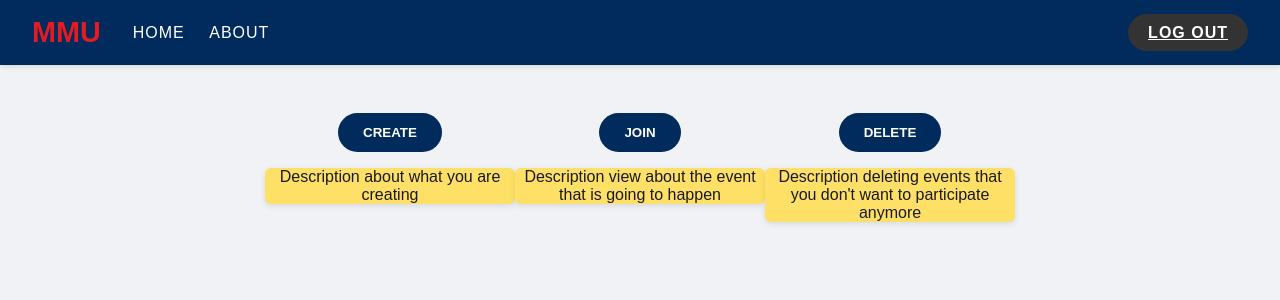
After one commit to kiesh-tech/BEE-vent_repo, a Flask app: template templates/userpage.html in a window 1280 px wide. The commit adds this page. Shown: the top 300 px of the page. Run offline with Flask 3, Linux system fonts and the light colour scheme; the template is opened without the code that fills it, so the values that code supplies are empty.

Commit message:
add userpage.html

```diff
--- a/static/style.css
+++ b/static/style.css
@@ -6,15 +6,15 @@
 }
 
 body {
-  background-color: #f4f4f4;
-  color: #333;
+  background-color: #f0f2f5;
+  color: #1a1a1a;
 }
 
 .navbar {
   display: flex;
   justify-content: space-between;
   align-items: center;
-  background-color: #333;
+  background-color: #002b5c;
   color: white;
   padding: 1rem 2rem;
   box-shadow: 0 2px 5px rgba(0, 0, 0, 0.1);
@@ -29,7 +29,7 @@ body {
   font-size: 1.8rem;
   font-weight: bold;
   margin-right: 2rem;
-  color: #ffdd57;
+  color: #e31b23;
 }
 
 .navbar-links a {
@@ -196,9 +196,70 @@ body {
 
 .about-page h2 {
   margin-top: 2rem;
-  color: #1e90ff;
+  color: #002b5c;
 }
 
 .about-page p {
   margin-top: 1rem;
 }
+
+.actions-section {
+  display: flex;
+  justify-content: center;
+  gap: 2 rem;
+  padding: 3rem 1rem;
+  flex-wrap: wrap;
+}
+
+.action-card {
+  display: flex;
+  flex-direction: column;
+  align-items: center;
+  width: 250px;
+}
+
+.action-btn {
+  background-color: #002b5c;
+  color: white;
+  padding: 12px 25px;
+  border: none;
+  border-radius: 30px;
+  font-weight: bold;
+  text-transform: uppercase;
+  margin-bottom: 1rem;
+  cursor: pointer;
+  transition: background-color 0.3s ease, transform 0.3s ease;
+}
+
+.action-btn:hover {
+  background-color: #003c80;
+  transform: scale(1.05);
+}
+
+.action-desc {
+  background-color: #ffe066;
+  padding: 1 rem;
+  border-radius: 6px;
+  text-align: center;
+  font-weight: 500;
+  box-shadow: 0 2px 6px rgba(0,0,0,0.1);
+}
+
+.logout-btn {
+  background-color: #333;
+  color: white;
+  padding: 10px 20px;
+  border: none;
+  border-radius: 25px;
+  font-weight: bold;
+  text-transform: uppercase;
+  letter-spacing: 1px;
+  cursor: pointer;
+  transition: background-color 0.3s ease, transform 0.3s ease;
+}
+
+.logout-btn:hover {
+  background-color: #e31b23;
+  transform: scale(1.05);
+
+}
--- a/templates/about.html
+++ b/templates/about.html
@@ -13,7 +13,6 @@
       <div class="navbar-logo">MMU</div>
       <nav class="navbar-links">
         <a href="{{ url_for('home') }}">Home</a>
-        <a href="#">Events</a>
         <a href="{{ url_for('about') }}">About</a>
       </nav>
     </div>
--- a/templates/home.html
+++ b/templates/home.html
@@ -13,7 +13,6 @@
       <div class="navbar-logo">MMU</div>
       <nav class="navbar-links">
         <a href="{{ url_for('home') }}">Home</a>
-        <a href="#">Events</a>
         <a href="{{ url_for('about') }}">About</a>
       </nav>
     </div>
--- a/templates/login.html
+++ b/templates/login.html
@@ -10,10 +10,9 @@
 
   <header class="navbar">
     <div class="navbar-left">
-      <div class="navbar-logo">Bee-vents</div>
+      <div class="navbar-logo">MMU</div>
       <nav class="navbar-links">
         <a href="{{ url_for('home') }}">Home</a>
-        <a href="#">Events</a>
         <a href="{{ url_for('about') }}">About</a>
       </nav>
     </div>
--- a/templates/signup.html
+++ b/templates/signup.html
@@ -10,10 +10,9 @@
 
   <header class="navbar">
     <div class="navbar-left">
-      <div class="navbar-logo">Bee-vents</div>
+      <div class="navbar-logo">MMU</div>
       <nav class="navbar-links">
         <a href="{{ url_for('home') }}">Home</a>
-        <a href="#">Events</a>
         <a href="{{ url_for('about') }}">About</a>
       </nav>
     </div>
--- /dev/null
+++ b/templates/userpage.html
@@ -0,0 +1,40 @@
+<!DOCTYPE html>
+<html lang="en">
+<head>
+  <meta charset="UTF-8">
+  <meta name="viewport" content="width=device-width, initial-scale=1.0">
+  <title>Create Page</title>
+  <link rel="stylesheet" href="{{ url_for('static', filename='style.css') }}">
+</head>
+<body>
+
+    <div class="navbar">
+        <div class="navbar-left">
+          <div class="navbar-logo">MMU</div>
+          <div class="navbar-links">
+            <a href="{{ url_for('home') }}">Home</a>
+            <a href="{{ url_for('about') }}">About</a>
+          </div>
+        </div>
+        <div class="navbar-right">
+          <a href="{{ url_for('home') }}" class="logout-btn">LOG OUT</a>
+        </div>
+      </div>
+
+      <section class="actions-section">
+        <div class="action-card">
+          <button class="action-btn">Create</button>
+          <div class="action-desc">Description about what you are creating</div>
+        </div>
+        <div class="action-card">
+          <button class="action-btn">Join</button>
+          <div class="action-desc">Description view about the event that is going to happen</div>
+        </div>
+        <div class="action-card">
+          <button class="action-btn">Delete</button>
+          <div class="action-desc">Description deleting events that you don't want to participate anymore</div>
+        </div>
+      </section>
+
+    </body>
+    </html>
```
Also changed, not shown: other parts of static/style.css (+11 -11 lines).
